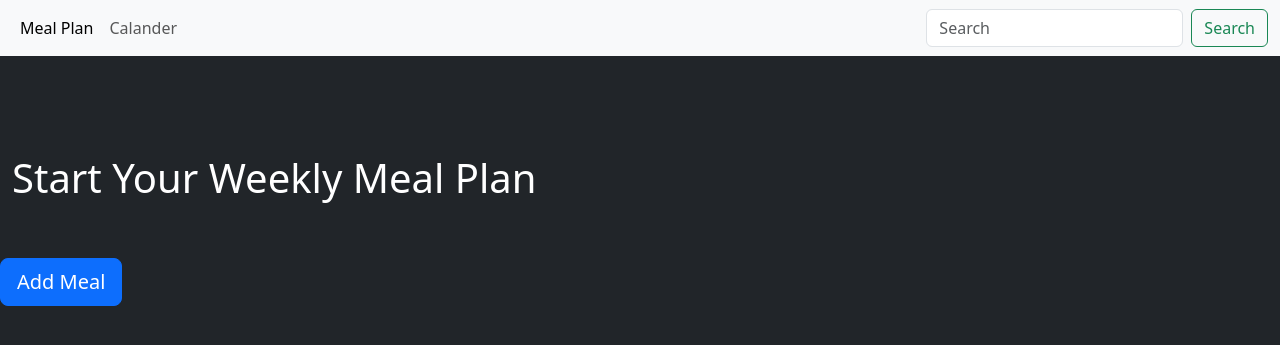
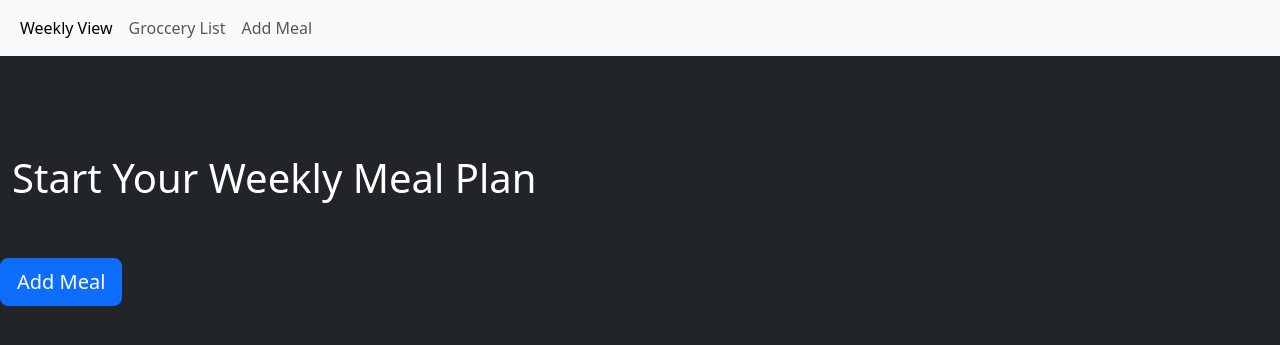
Before and after one commit to NAPF1/Meal-Planner, a Flask app: page / in a window 1280 px wide. Shown: the top 345 px of the page. Run offline with Flask 3, Linux system fonts and the light colour scheme; some libraries are stand-ins or nearby versions.

Commit message:
Update index.html

```diff
--- a/templates/index.html
+++ b/templates/index.html
@@ -36,17 +36,18 @@ h1 {
     <div class="collapse navbar-collapse" id="navbarCollapse">
       <ul class="navbar-nav me-auto mb-2 mb-md-0">
         <li class="nav-item">
-          <a class="nav-link active" aria-current="page" href="#">Meal Plan</a>
+          <a class="nav-link active" aria-current="page" href="#">Weekly View</a>
         </li>
         <li class="nav-item">
-          <a class="nav-link" href="#">Calander</a>
+          <a class="nav-link" href="#">Groccery List</a>
+        </li>
+
+        <li class="nav-item">
+          <a class="nav-link" href="#">Add Meal</a>
         </li>
 
       </ul>
-      <form class="d-flex" role="search">
-        <input class="form-control me-2" type="search" placeholder="Search" aria-label="Search">
-        <button class="btn btn-outline-success" type="submit">Search</button>
-      </form>
+
     </div>
   </div>
 </nav>
```
